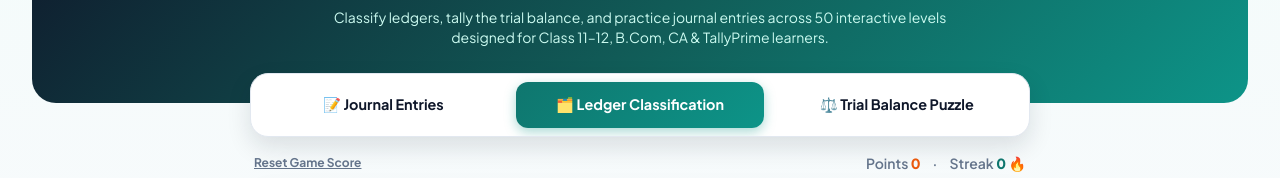
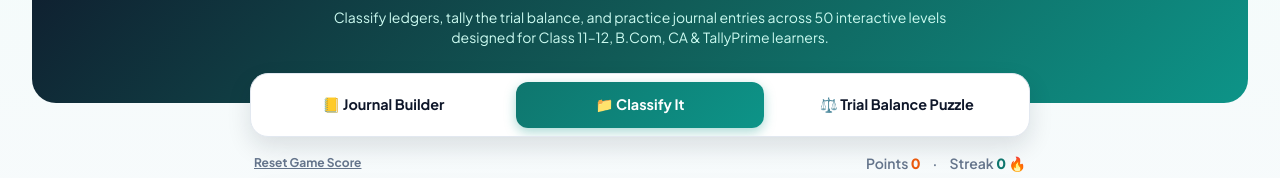
Before and after one commit to cwamansingh/cwamansingh.github.io, a plain HTML site: page index.html in a window 1280 px wide. Shown: the part 2644-2822 px from the top of the page. Drawn offline with nearby package versions, Linux system fonts and the light colour scheme.

Commit message:
Add files via upload

```diff
--- a/index.html
+++ b/index.html
@@ -489,8 +489,8 @@
 
       <!-- Tabs -->
       <div class="cg-tabs-bar">
-        <button class="cg-tab-btn" id="cg-tab-journal" onclick="cgSwitchGame('journal')">📝 Journal Entries</button>
-        <button class="cg-tab-btn active" id="cg-tab-classify" onclick="cgSwitchGame('classify')">🗂️ Ledger Classification</button>
+        <button class="cg-tab-btn" id="cg-tab-journal" onclick="cgSwitchGame('journal')">📒 Journal Builder</button>
+        <button class="cg-tab-btn active" id="cg-tab-classify" onclick="cgSwitchGame('classify')">📁 Classify It</button>
         <button class="cg-tab-btn" id="cg-tab-trial" onclick="cgSwitchGame('trial')">⚖️ Trial Balance Puzzle</button>
 
       </div>
```
